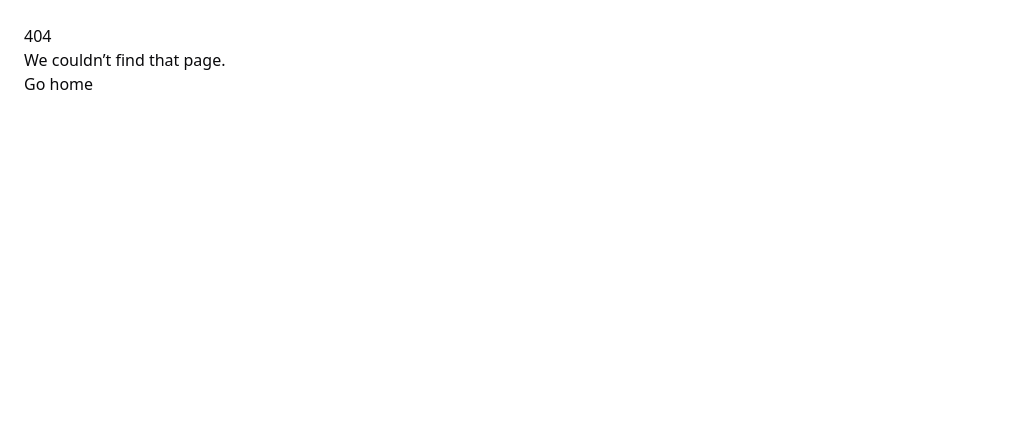
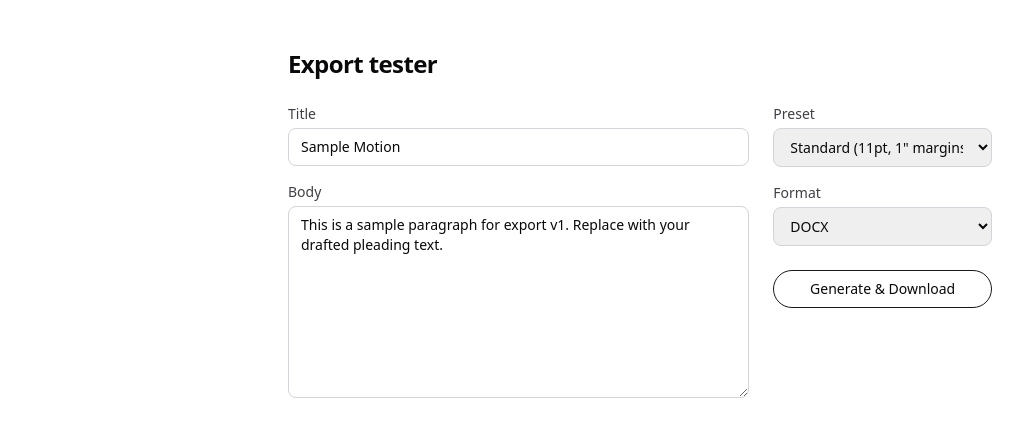
Before and after one commit to josephchalifoux/WestlawAI, a Next.js app: page /debug/export in a window 1280 px wide. Before the commit this address had no page. Shown: the top 436 px of the page, without its empty margins (0-1031 px from the left). Built offline with nearby package versions, Linux system fonts and the light colour scheme.

Commit message:
Create page.tsx

```diff
--- /dev/null
+++ b/app/debug/export/page.tsx
@@ -0,0 +1,113 @@
+// app/debug/export/page.tsx
+"use client";
+
+import { useState } from "react";
+import { PRESETS } from "../../../lib/export/presets";
+
+export default function ExportDebug() {
+  const [presetId, setPresetId] = useState(PRESETS[0].id);
+  const [format, setFormat] = useState<"docx" | "pdf">("docx");
+  const [title, setTitle] = useState("Sample Motion");
+  const [text, setText] = useState(
+    "This is a sample paragraph for export v1. Replace with your drafted pleading text."
+  );
+  const [busy, setBusy] = useState(false);
+
+  const run = async () => {
+    setBusy(true);
+    try {
+      const res = await fetch("/api/export", {
+        method: "POST",
+        headers: { "Content-Type": "application/json" },
+        body: JSON.stringify({
+          title,
+          presetId,
+          format,
+          blocks: [
+            { type: "heading", text: title },
+            { type: "paragraph", text }
+          ]
+        })
+      });
+      if (!res.ok) throw new Error("Export failed");
+      const blob = await res.blob();
+      const url = URL.createObjectURL(blob);
+      const a = document.createElement("a");
+      a.href = url;
+      a.download = `${title.replace(/\s+/g, "_")}.${format}`;
+      document.body.appendChild(a);
+      a.click();
+      a.remove();
+      URL.revokeObjectURL(url);
+    } finally {
+      setBusy(false);
+    }
+  };
+
+  return (
+    <main className="mx-auto w-full max-w-3xl px-6 sm:px-8 py-12">
+      <h1 className="text-2xl font-semibold tracking-tight">Export tester</h1>
+
+      <div className="mt-6 grid grid-cols-1 gap-6 md:grid-cols-12">
+        <div className="md:col-span-8">
+          <label className="block text-sm font-medium text-zinc-700">
+            Title
+          </label>
+          <input
+            className="mt-1 w-full rounded-lg border border-zinc-300 px-3 py-2 text-sm"
+            value={title}
+            onChange={(e) => setTitle(e.target.value)}
+          />
+
+          <label className="mt-4 block text-sm font-medium text-zinc-700">
+            Body
+          </label>
+          <textarea
+            className="mt-1 h-48 w-full rounded-lg border border-zinc-300 px-3 py-2 text-sm"
+            value={text}
+            onChange={(e) => setText(e.target.value)}
+          />
+        </div>
+
+        <div className="md:col-span-4">
+          <label className="block text-sm font-medium text-zinc-700">
+            Preset
+          </label>
+          <select
+            className="mt-1 w-full rounded-lg border border-zinc-300 px-3 py-2 text-sm"
+            value={presetId}
+            onChange={(e) => setPresetId(e.target.value)}
+          >
+            {PRESETS.map((p) => (
+              <option key={p.id} value={p.id}>
+                {p.label}
+              </option>
+            ))}
+          </select>
+
+          <label className="mt-4 block text-sm font-medium text-zinc-700">
+            Format
+          </label>
+          <select
+            className="mt-1 w-full rounded-lg border border-zinc-300 px-3 py-2 text-sm"
+            value={format}
+            onChange={(e) =>
+              setFormat(e.target.value === "pdf" ? "pdf" : "docx")
+            }
+          >
+            <option value="docx">DOCX</option>
+            <option value="pdf">PDF</option>
+          </select>
+
+          <button
+            onClick={run}
+            disabled={busy}
+            className="mt-6 w-full rounded-full border border-zinc-900 px-4 py-2 text-sm font-medium transition-colors hover:bg-zinc-900 hover:text-white disabled:opacity-60"
+          >
+            {busy ? "Generating…" : "Generate & Download"}
+          </button>
+        </div>
+      </div>
+    </main>
+  );
+}
```
